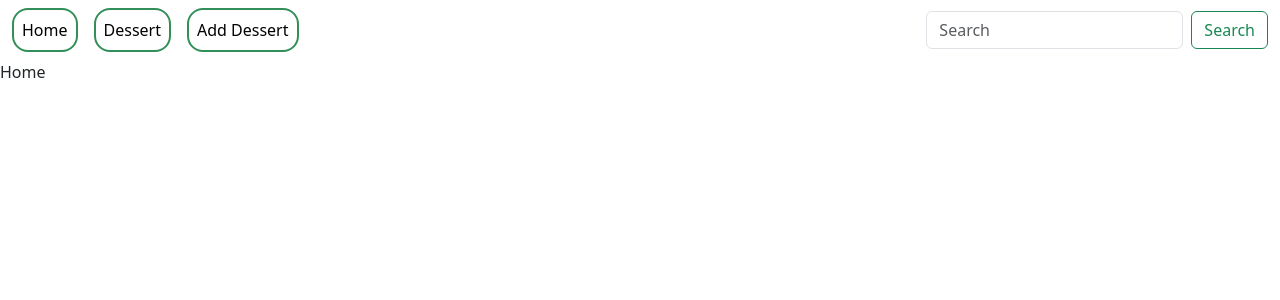
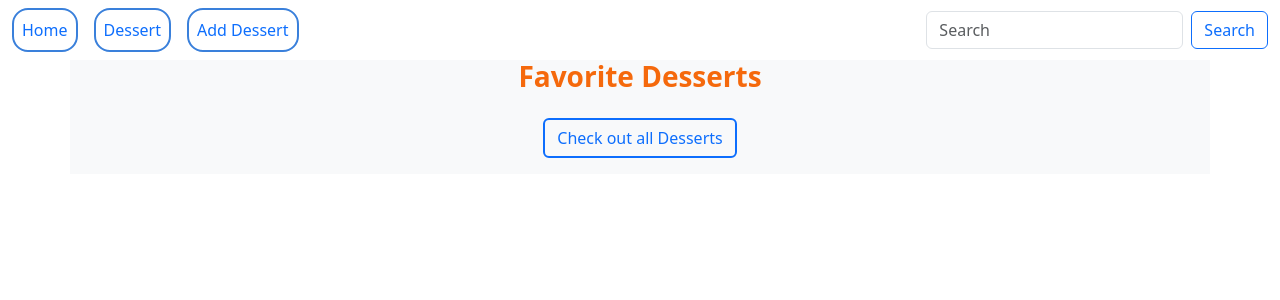
Before and after one commit to kyuhee1011/kyuhee-react-project, a React (Create React App) app: page / in a window 1280 px wide. Shown: the top 300 px of the page. Built offline with nearby package versions, Linux system fonts and the light colour scheme; no server answers.

Commit message:
Adds Home Component, but not complete

```diff
--- a/src/components/AddForm.js
+++ b/src/components/AddForm.js
@@ -1,7 +1,6 @@
 // import React from "react";
 // import { useState } from "react";
-// import Button from "react-bootstrap/Button";
-// import Form from "react-bootstrap/Form";
+// import {Form, Button }from "react-bootstrap";
 
 // function AddForm() {
 //   const [formData, setFormData] = useState({
--- a/src/components/Home.js
+++ b/src/components/Home.js
@@ -1,7 +1,35 @@
 import React from "react";
+import { useState, useEffect } from "react";
+import { Link } from "react-router-dom/cjs/react-router-dom.min";
+import { Container, Button } from "react-bootstrap";
 
 function Home() {
-  return <div>Home</div>;
+  const [desserts, setDessert] = useState([]);
+
+  useEffect(() => {
+    fetch("http://localhost:3000/desserts")
+      .then((r) => r.json())
+      .then((desserts) => {
+        console.log("Sweet Dessert pictures loaded");
+        setDessert(desserts);
+      });
+  }, []);
+
+  return (
+    <Container className="bg-light text-center">
+      <h3 className="favorite-dessert-home">Favorite Desserts</h3>
+      <div>{desserts.map((dessert) => dessert.image)}</div>
+      <Link to="/desserts">
+        <Button
+          variant="outline-primary"
+          size="md"
+          style={{ border: "solid 2px", margin: "1rem" }}
+        >
+          Check out all Desserts
+        </Button>
+      </Link>
+    </Container>
+  );
 }
 
 export default Home;
--- a/src/components/NavBar.js
+++ b/src/components/NavBar.js
@@ -20,14 +20,14 @@ function NavBar() {
             <NavLink
               className="button"
               exact
-              to="/food"
+              to="/desserts"
               style={{ textDecoration: "none" }}
             >
               Dessert
             </NavLink>
             <NavLink
               className="button"
-              to="/food/new"
+              to="/desserts/new"
               style={{ textDecoration: "none" }}
             >
               Add Dessert
@@ -41,7 +41,7 @@ function NavBar() {
             className="me-2"
             aria-label="Search"
           />
-          <Button variant="outline-success">Search</Button>
+          <Button variant="outline-primary">Search</Button>
         </Form>
       </Container>
     </Navbar>
--- a/src/components/reactProject.css
+++ b/src/components/reactProject.css
@@ -3,11 +3,11 @@
 }
 
 .button {
-    color: black;
+    color: rgb (58, 128, 219);
     background: white;
     padding: .5rem;
     margin-right: 1rem;
-    border: rgb(51, 143, 89) 2px solid;
+    border: rgb(58, 128, 219) 2px solid;
     border-radius: 1em;
 }
 
@@ -15,3 +15,8 @@
     border: rgb(51, 143, 89) 2px solid;
     border-radius: 1em;
 }
+
+.favorite-dessert-home {
+    color:rgb(245, 105, 12);
+    font-weight: bold;
+}
```
Also changed, not shown: src/components/DessertContainer.js (added, +18 -0 lines), src/components/Food.js (deleted, +0 -18 lines), 1 other file (tests, documents, lock files or other folders).
